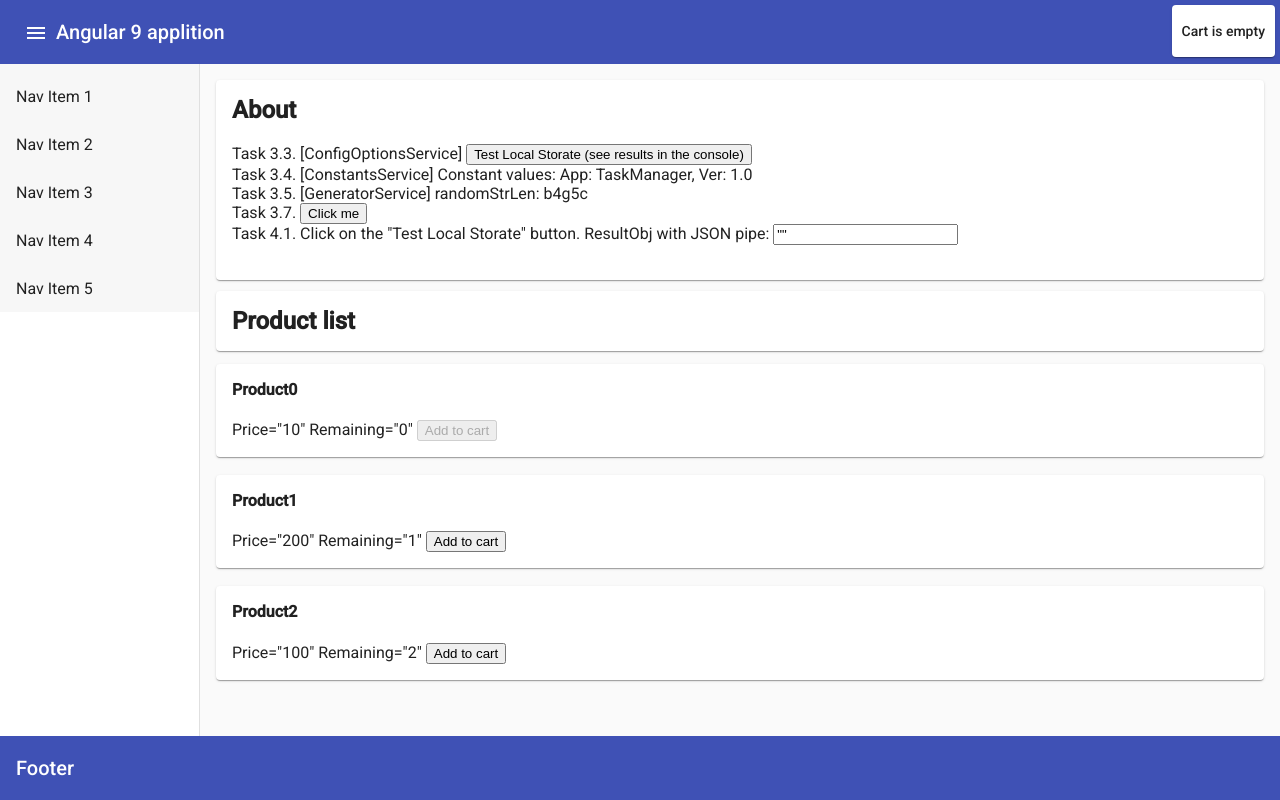
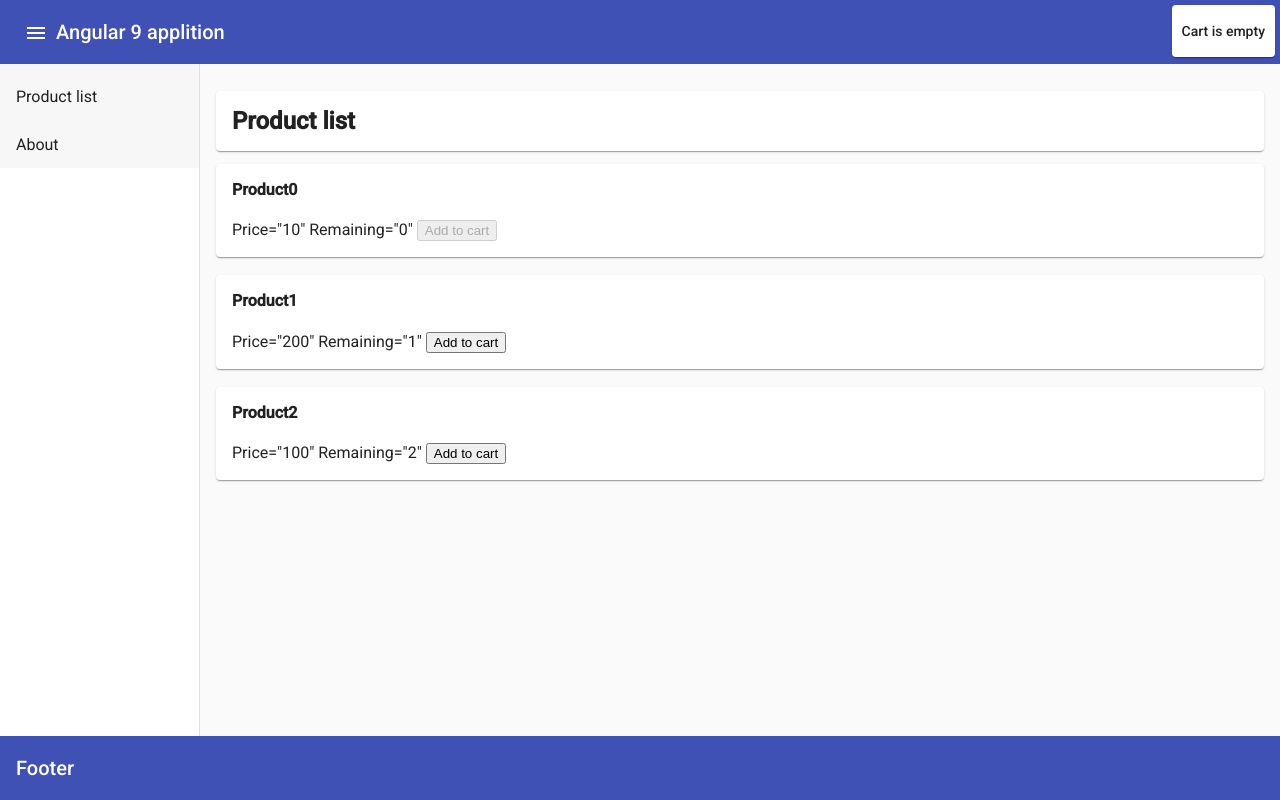
Before and after one commit to EugenePodkovka/Angular9Course1, an Angular app: page /home in a window 1280 px wide. Before the commit this address led to /. Built offline with nearby package versions, Linux system fonts and the light colour scheme.

Commit message:
5.1. Apply Routing
1. Список товаров (по аналогии TaskFeature Area)
 /products-list

```diff
--- a/src/app/app-component/app.component.html
+++ b/src/app/app-component/app.component.html
@@ -8,13 +8,17 @@
     <mat-sidenav-container class="example-container">
         <mat-sidenav #sidenav mode="side" opened class="example-sidenav">
             <mat-nav-list class="sidenav-list">
-                <a mat-list-item routerLink="." *ngFor="let nav of fillerNav">{{nav}}</a>
+                <a mat-list-item routerLink="/home" routerLinkActive="active">Product list</a>
+                <a mat-list-item routerLink="/about" routerLinkActive="active">About</a>
             </mat-nav-list>
         </mat-sidenav>
 
         <mat-sidenav-content>
-            <app-about></app-about>
-            <app-product-list-component></app-product-list-component>
+            <router-outlet
+                #routerOutlet="outlet"
+                (activate)='onActivate($event, routerOutlet)'
+                (deactivate)='onDeactivate($event, routerOutlet)'>
+            </router-outlet>
         </mat-sidenav-content>
     </mat-sidenav-container>
 
--- a/src/app/app-component/app.component.ts
+++ b/src/app/app-component/app.component.ts
@@ -1,4 +1,5 @@
 import { Component, ViewChild, ElementRef, OnInit } from '@angular/core';
+import { RouterOutlet } from '@angular/router';
 import { CartService } from '../cart/services/cart.service';
 
 @Component({
@@ -19,4 +20,12 @@ export class AppComponent implements OnInit {
   ngOnInit(){
     this.appTitleHeader.nativeElement.textContent = 'Angular 9 applition';
   }
+
+  onActivate($event: any, routerOutlet: RouterOutlet) {
+    console.log('Activated component', $event, routerOutlet);
+  }
+
+  onDeactivate($event: any, routerOutlet: RouterOutlet) {
+    console.log('Deactivated component', $event, routerOutlet);
+  }
 }
--- a/src/app/app-routing.module.ts
+++ b/src/app/app-routing.module.ts
@@ -1,8 +1,15 @@
 import { NgModule } from '@angular/core';
 import { Routes, RouterModule } from '@angular/router';
+import { ProductListComponentComponent } from './product/components/product-list-component/product-list-component.component';
+import { AboutComponent } from './about/about.component';
 
 
-const routes: Routes = [];
+const routes: Routes = [
+  { path: '', redirectTo: '/home', pathMatch: 'full' },
+  { path: 'home', component: ProductListComponentComponent},
+  { path: 'about', component: AboutComponent},
+  { path: '**', component: ProductListComponentComponent }
+];
 
 @NgModule({
   imports: [RouterModule.forRoot(routes)],
```
